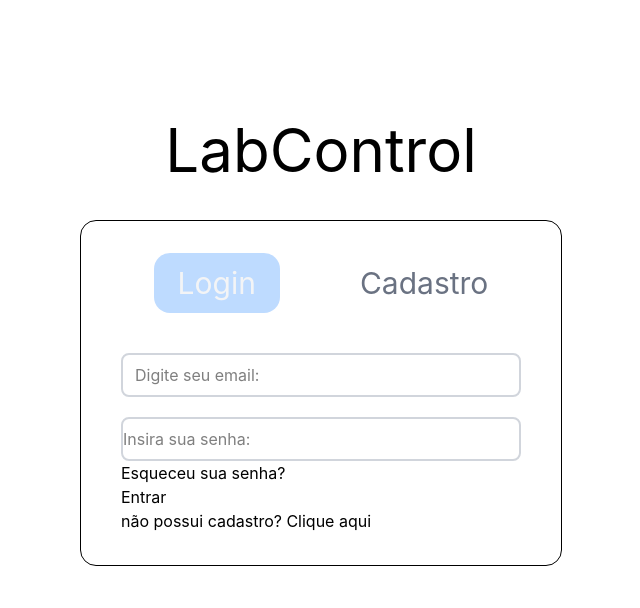
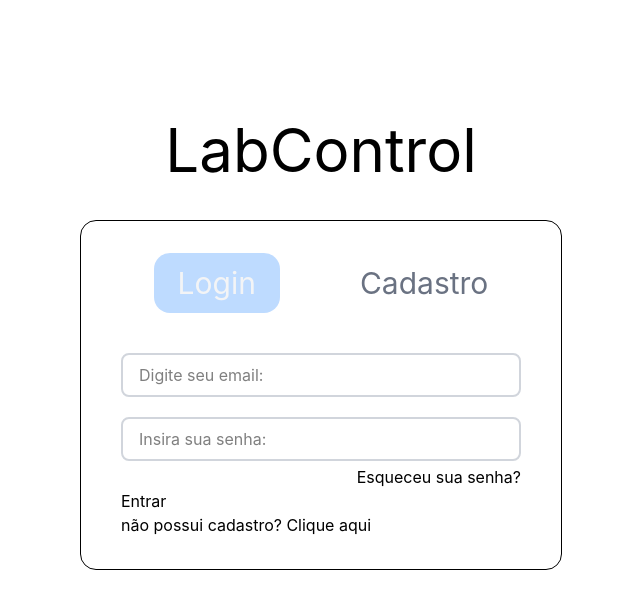
Before and after one commit to eduardopozenatto/ppi-next-js, a Next.js app in the folder frontend/: page / in a window 1280 px wide. Shown: the top 608 px of the page, without its empty margins (319-959 px from the left). Built offline with nearby package versions, Linux system fonts and the light colour scheme.

Commit message:
modificando loginform com o componente de input

```diff
--- a/frontend/app/pages/login_form.tsx
+++ b/frontend/app/pages/login_form.tsx
@@ -14,11 +14,11 @@ export function LoginForm () {
                     </div>
 
                     <form action="" className="flex flex-col mt-10 gap-5">
-                        <input type="email" placeholder="Digite seu email: " className="border-gray-300 border-solid border-2 rounded-lg py-2 pl-3"/>
-                        <input type="password" placeholder="Insira sua senha: " className="border-gray-300 border-solid border-2 rounded-lg py-2"/>
+                        <Input type='email' placeholder='Digite seu email: '></Input>
+                        <Input type='password' placeholder='Insira sua senha: ' ClassName=''></Input>
                     </form>
 
-                    <a href="#">Esqueceu sua senha?</a>
+                    <a href="#" className='self-end mt-1 hover:underline transition-all duration-1000 ease-in-out'>Esqueceu sua senha?</a>
 
                     <div>
                     <a href="#">Entrar</a>
--- a/frontend/package.json
+++ b/frontend/package.json
@@ -9,10 +9,13 @@
     "lint": "eslint"
   },
   "dependencies": {
+    "clsx": "^2.1.1",
     "next": "16.1.6",
     "postcss": "^8.5.6",
     "react": "19.2.3",
-    "react-dom": "19.2.3"
+    "react-dom": "19.2.3",
+    "tailwind-merge": "^3.5.0",
+    "tw-merge": "^0.0.1-alpha.3"
   },
   "devDependencies": {
     "@tailwindcss/postcss": "^4.2.0",
```
Also changed, not shown: 2 other files (tests, documents, lock files or other folders).
